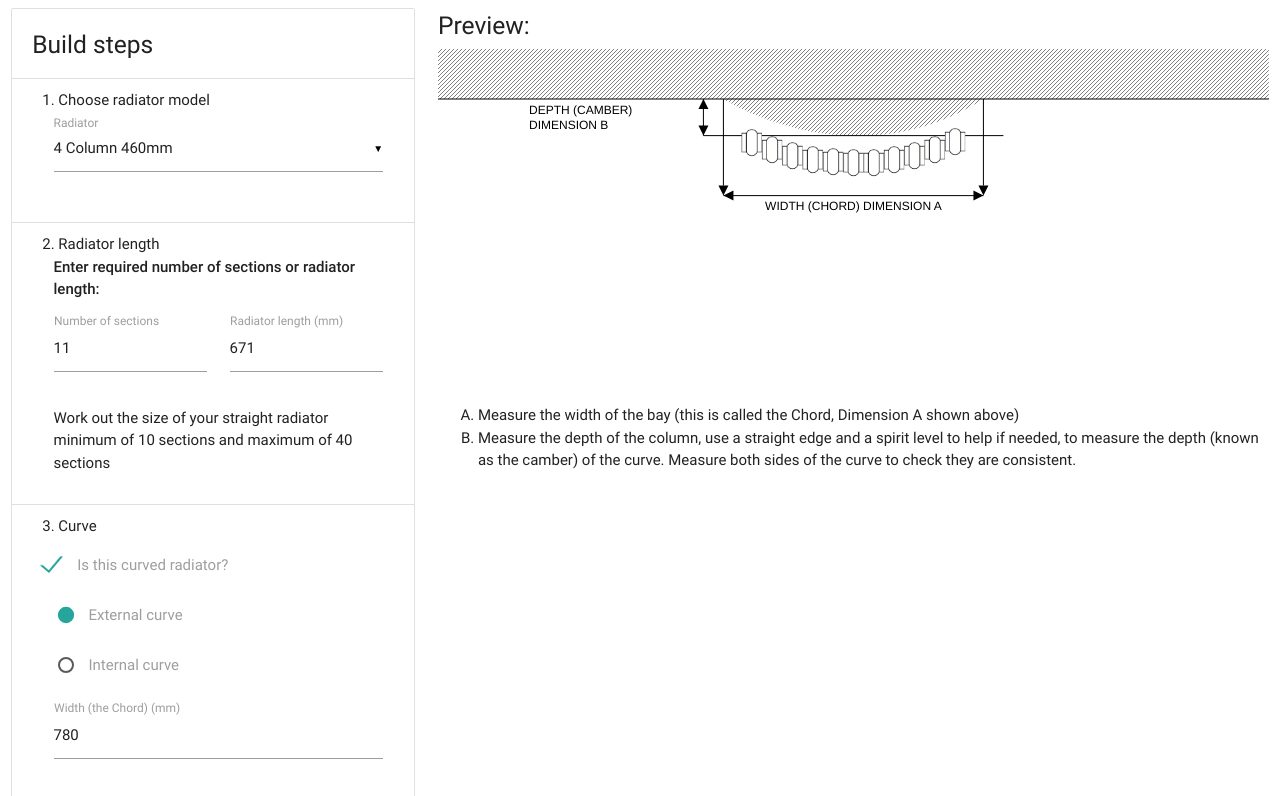
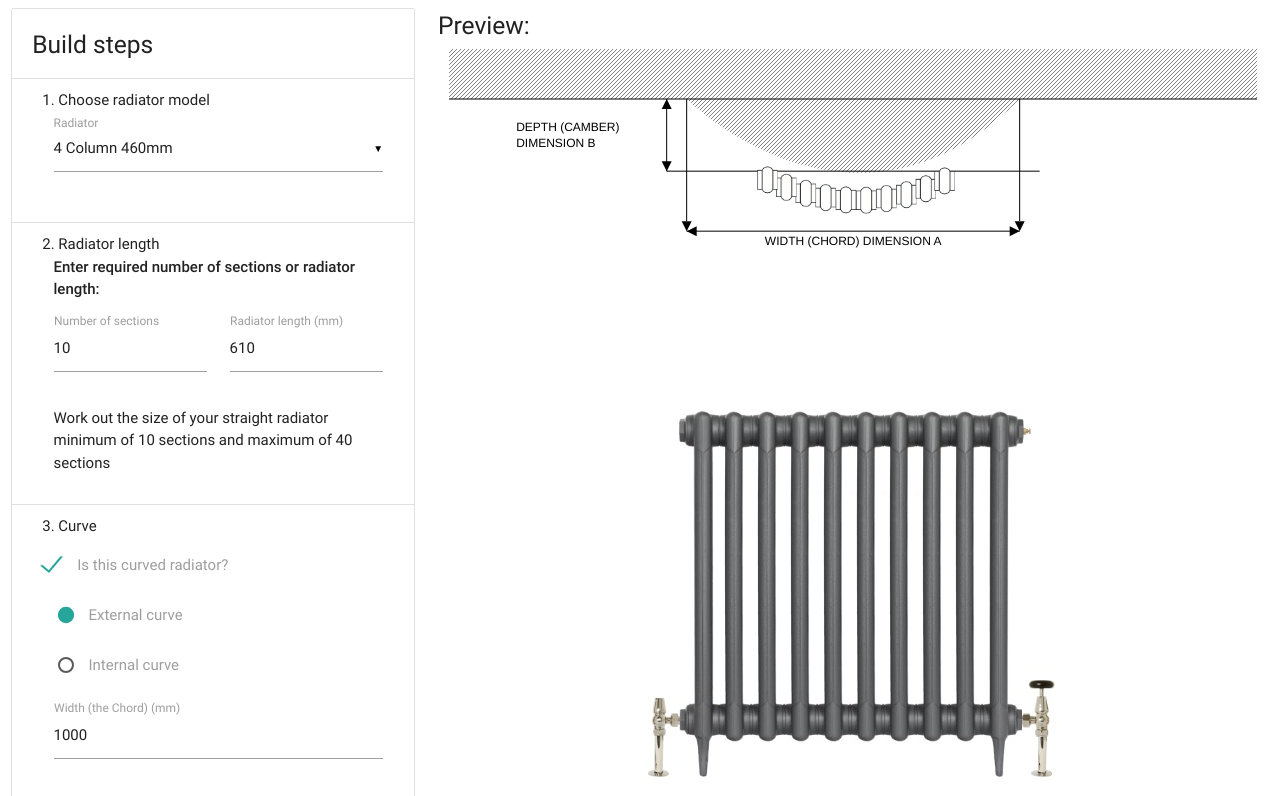
Before and after one commit to Castrads/curved-radiators, a plain HTML site: page index.html in a window 1280 px wide. Both pictures are taken after a click on the label "Is this curved radiator?". Shown: the top 796 px of the page. Drawn offline with Linux system fonts and the light colour scheme.

Commit message:
curve radiator render

```diff
--- a/index.html
+++ b/index.html
@@ -8,6 +8,17 @@
     <link type="text/css" rel="stylesheet" href="bower_components/materialize/dist/css/materialize.min.css"  media="screen,projection"/>
     <!--Let browser know website is optimized for mobile-->
     <meta name="viewport" content="width=device-width, initial-scale=1.0"/>
+
+    <style media="screen">
+        ul.inline {
+            list-style-type: none;
+            margin: 0;
+            padding: 0;
+        }
+        ul.inline li {
+            float: left;
+        }
+    </style>
 </head>
 
 <body>
@@ -41,7 +52,7 @@
                         </div>
                         <div class="input-field col s6">
                             <label for="sections">Number of sections</label>
-                            <input type="number" name="sections" value="11" min="10" max="40">
+                            <input type="number" name="sections" value="10" min="10" max="40">
                         </div>
                         <div class="input-field col s6">
                             <label for="radiator-length">Radiator length (mm)</label>
@@ -76,7 +87,7 @@
                         <div class="row">
                             <div class="input-field col s12">
                                 <label for="width">Width (the Chord) (mm)</label>
-                                <input type="number" name="width" min="0" value="780">
+                                <input type="number" name="width" min="0" value="1000">
                             </div>
                         </div>
 
@@ -119,25 +130,40 @@
         <div class="col s8">
             <h5>Preview:</h5>
 
-            <div id="radiator-placeholder">
-                <img src="images/radiator-placeholder.png" alt="Placeholder">
+            <div class="row">
+                <div class="col s12">
+                    <div id="drawing" class="hide"></div>
+
+                </div>
             </div>
 
-            <div id="drawing"></div>
+            <div class="row">
+                <div id="radiator-placeholder" class="col s12">
+                    <div style="justify-content: center; display: flex;">
+                        <ul class="inline center-align"></ul>
+                    </div>
+                </div>
 
-            <div id="instructions-internal" class="hide instructions">
+            </div>
+
+            <div class="row">
+                <div class="instructions hide">
+                    <div id="instructions-internal" class="hide">
                         <ol type="A">
                             <li>Measure the width of the curve (known as the chord, Dimension A on the drawing above)</li>
                             <li>From the centre of the bay measure the distance to the skirting board if present (known as the camber, dimension B shown above)</li>
                         </ol>
                     </div>
 
-            <div id="instructions-external" class="instructions">
+                    <div id="instructions-external">
                         <ol type="A">
                             <li>Measure the width of the bay (this is called the Chord, Dimension A shown above)</li>
                             <li>Measure the depth of the column, use a straight edge and a spirit level to help if needed, to measure the depth (known as the camber) of the curve. Measure both sides of the curve to check they are consistent.</li>
                         </ol>
                     </div>
+                </div>
+            </div>
+
         </div>
     </div>
 
--- a/js/script.js
+++ b/js/script.js
@@ -1,7 +1,7 @@
 $(document).ready(function() {
 
     var mmToPxRatio = 3;
-    var depthDefault = 250;
+    var depthDefault = 500;
 
     var width = $("input[name='width']");
     var depth = $("input[name='depth']");
@@ -9,7 +9,7 @@ $(document).ready(function() {
     var curve = $("input[name='curve']");
     var length = $("input[name='radiator-length']");
     var select = $("select");
-    var drawingWidth = $("#drawing").width();
+    var drawingWidth = $("#drawing").parent().width();
     var drawingHeight = 1000 / mmToPxRatio;
 
     var draw = SVG('drawing').size(drawingWidth, drawingHeight);
@@ -177,16 +177,25 @@ $(document).ready(function() {
 
     function renderRadiator(path, sections, w = getWidth()) {
 
-        for (var i = 1; i <= sections; i++) {
+        var rw = (radiator.length / mmToPxRatio);
+        var rh = 36;
+        var center = (path.length()/2);
 
-            var rw = (radiator.length / mmToPxRatio);
-            var rh = 36;
+        if (sections%2 == 0) {
+            center -= (rw/5) * 2;
+        }
 
-            var section = draw.image(radiator.imageURL, rw, rh)
-            var centerMove = (w - rw * sections) / 2;
-            var pos = path.pointAt((rw * i) + centerMove);
+        for (var i = 0; i < sections; i++) {
 
-            section.move((drawingWidth - getWidth()) / 2 + ((rw * i) + centerMove - rw), parseInt(pos.y) + 10);
+            var section = draw.image(radiator.imageURL, rw, rh);
+
+            if (i%2 == 0) {
+                c = path.pointAt(center - ((i/2) * rw));
+            } else {
+                c = path.pointAt(center + ((i - Math.floor(i/2)) * rw));
+            }
+
+            section.move(c.x - rw/2, c.y + 10);
         }
     }
 
@@ -202,6 +211,22 @@ $(document).ready(function() {
         renderRadiator(renderPath(), sections.val());
     }
 
+    function renderRadiatorPreview (sections) {
+        var list = $("#radiator-placeholder ul").empty();
+        var left = $("<li/>").append($("<img/>").attr("src", "images/radiators/left-leg.jpg"));
+        var right = $("<li/>").append($("<img/>").attr("src", "images/radiators/right-leg.jpg"));
+
+        var mids = sections - 2;
+
+        list.append(left);
+
+        for (var i = 0; i < mids; i++) {
+            list.append($("<li/>").append($("<img/>").attr("src", "images/radiators/mid-section.jpg")));
+        }
+
+        list.append(right);
+    }
+
     depth.on('change', render);
     depth.on('change', render);
 
@@ -209,11 +234,14 @@ $(document).ready(function() {
         var maxSection = getMaxSections($(this).val());
 
         if (sections.val() > maxSection) {
+
             if (maxSection > 10) {
                 sections.val(maxSection);
             } else {
                 sections.val(10);
             }
+
+            renderRadiatorPreview(sections.val());
         }
 
         render();
@@ -230,6 +258,7 @@ $(document).ready(function() {
         length.val(radiatorLength);
 
         render();
+        renderRadiatorPreview(sections.val());
     });
 
     select.on('change', function() {
@@ -240,16 +269,14 @@ $(document).ready(function() {
     $("#curved-cb").on('change', function() {
         if ($(this).prop('checked')) {
             $("#curved-form").removeClass('hide');
-            $("#radiator-placeholder").hide();
-            $("#drawing").show();
-            $(".instructions").show();
+            $("#drawing").removeClass('hide');
+            $(".instructions").removeClass('hide');
             depth.val(depthDefault);
             render();
         } else {
             $("#curved-form").addClass('hide');
-            $("#radiator-placeholder").show();
-            $(".instructions").hide();
-            $("#drawing").hide();
+            $(".instructions").addClass('hide');
+            $("#drawing").addClass('hide');
             depth.val(0);
             render();
         }
@@ -270,10 +297,12 @@ $(document).ready(function() {
     length.on('change', function() {
         var s = Math.floor($(this).val() / radiator.length)
         sections.val(s);
+        renderRadiatorPreview(s);
     })
 
     length.val(sections.val() * radiator.length);
 
     //render();
+    renderRadiatorPreview(sections.val());
 
 });
```
Also changed, not shown: images/radiators/left-leg.jpg (added), images/radiators/mid-section.jpg (added), images/radiators/right-leg.jpg (added). Lines whose indentation alone changed are shown as unchanged.
